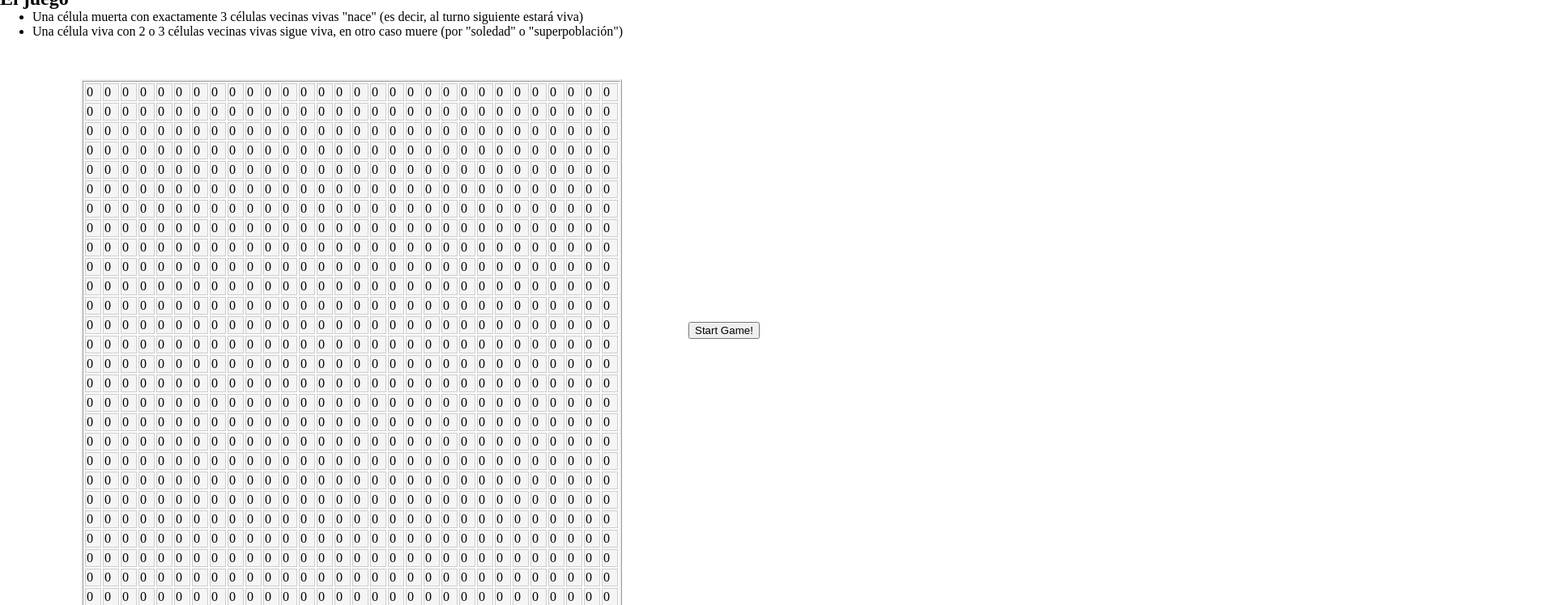
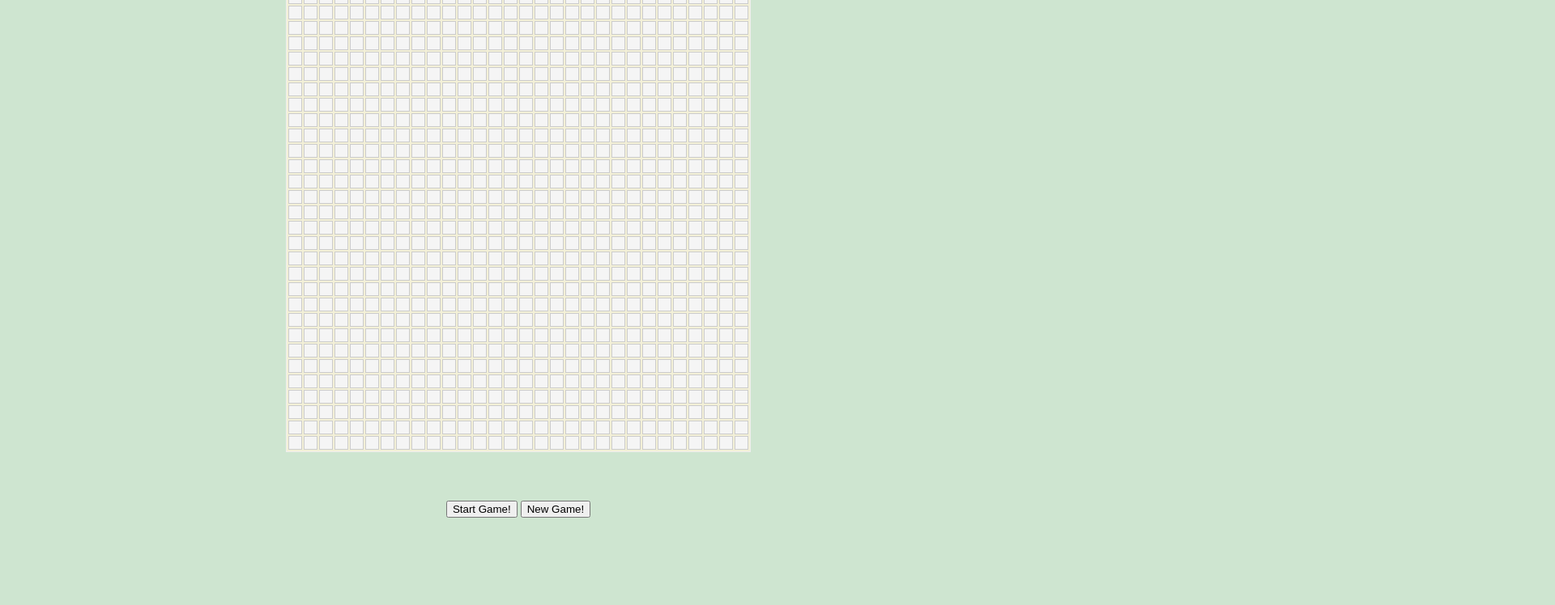
Before and after one commit to alext100/Week-2-challenge, a website: page src/index.html in a window 1280 px wide. Shown: the part 52-800 px from the top of the page at 81% size, 1920 px wide, since content can reach past the window. Drawn offline with Linux system fonts and the light colour scheme.

Commit message:
Background colors and display:flex added

```diff
--- a/src/index.html
+++ b/src/index.html
@@ -16,17 +16,14 @@
         <h1>Juego de la vida</h1>
     </header>
     <main>
-        <h2>El juego</h2>
-        <ul>
-            <li>Una célula muerta con exactamente 3 células vecinas vivas "nace" (es decir, al turno siguiente estará viva)</li>
-            <li>Una célula viva con 2 o 3 células vecinas vivas sigue viva, en otro caso muere (por "soledad" o "superpoblación")</li>
-        </ul>
-        </p>
         <section id="table-container"></section>
         <section class="buttons-block">
             <button class="buttons-block__start-button">Start Game!</button>
+            <button class="buttons-block__new-game-button">New Game!</button>
         </section>
+        <section class="information"></section>
     </main>
+
     <footer></footer>
 </body>
 
--- a/src/script.js
+++ b/src/script.js
@@ -111,6 +111,7 @@ console.clear();
 nextGeneration(initialMatriz);
 console.table(nextGeneration(initialMatriz));
 
+
 const table = document.querySelector('.table-container__table');
 
 const generateTableFromArray = tableData => { // Generates a table from array elements and displays it in html
@@ -166,6 +167,7 @@ function addClassNameToTableCells() {
         }
     }
 }
+addClassNameToTableCells();
 
 function convertHtmlTableToArray(tableClassName) { // Generates an array from the html table of live and dead cells on the playing field
     const tableRows = document.querySelector(tableClassName).rows;
@@ -188,7 +190,6 @@ function startGame() {
     }
     generateTableFromArray(nextGeneration(newGenerationArray));
     addClassNameToTableCells();
-
 }
 
 startButton.addEventListener("click", (event) => {
--- a/src/styles.css
+++ b/src/styles.css
@@ -3,35 +3,56 @@
     margin: 0;
 }
 
+body {
+    background-color: #cee5d0;
+}
+
+header {
+    display: flex;
+    justify-content: center;
+}
+
 main {
     display: flex;
     flex-direction: column;
-}
-
-td {
-    width: 20px;
-    height: 20px;
-    background-color: whitesmoke;
-    border: 1px solid #ccc;
+    align-items: center;
 }
 
 .table__cell--alive {
     background-color: tomato;
+    color: tomato;
 }
 
 .table__cell--died {
     background-color: whitesmoke;
+    color: whitesmoke;
 }
 
 .table-container__table {
     border: ridge;
-    position: fixed;
-    left: 100px;
-    top: 150px;
+    border-width: 1px;
+    background-color: #f3f0d7;
 }
 
 .buttons-block {
     position: relative;
-    top: 350px;
-    left: 850px;
+    top: 60px;
 }
+
+td {
+    width: 17px;
+    height: 17px;
+    background-color: whitesmoke;
+    border: 1px solid #ccc;
+    font-size: 5px;
+}
+
+.table-container__table tbody,
+td,
+tfoot,
+th,
+thead,
+tr {
+    border-color: black;
+    border: 1px solid #ccc;
+}
```
